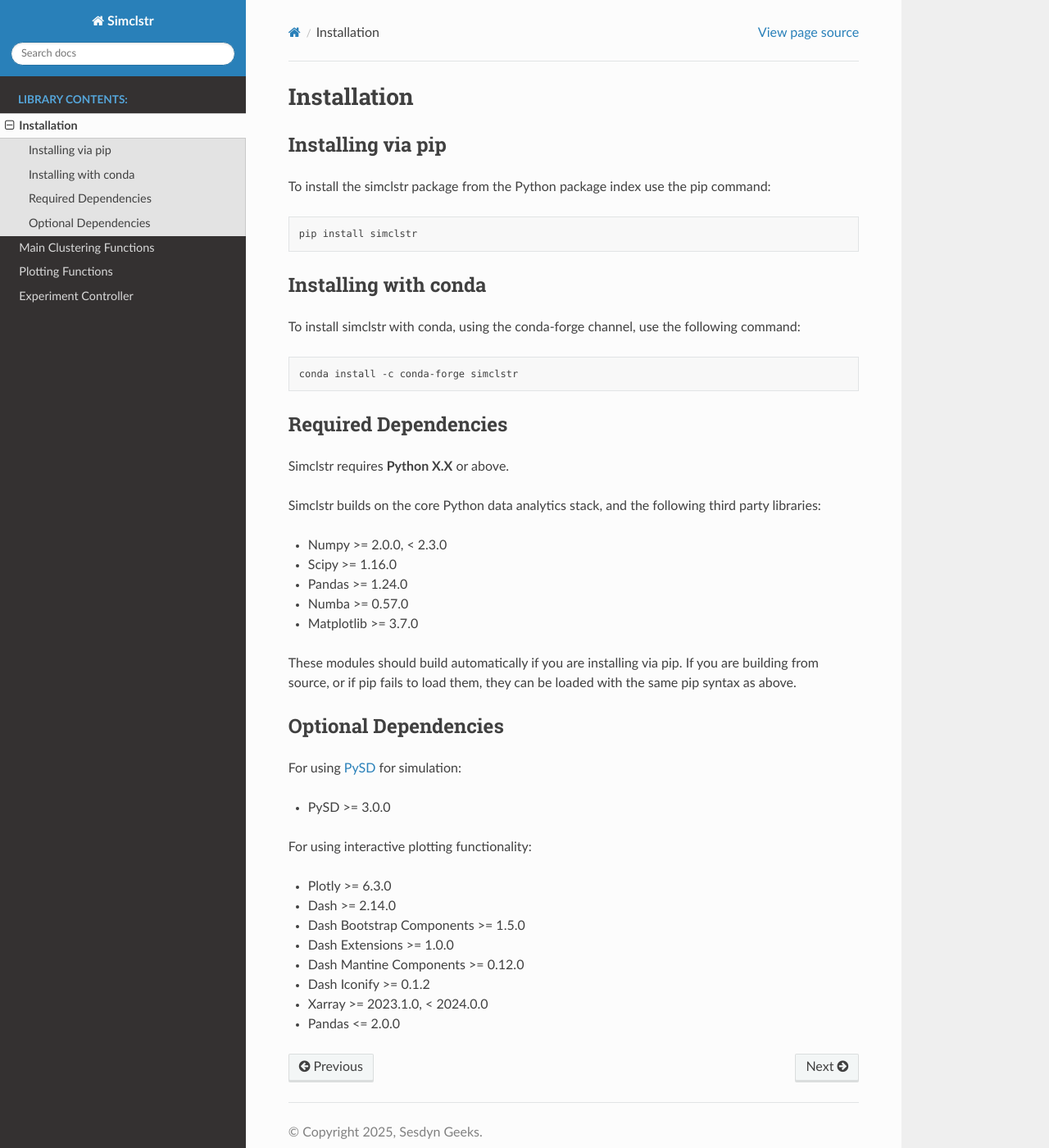
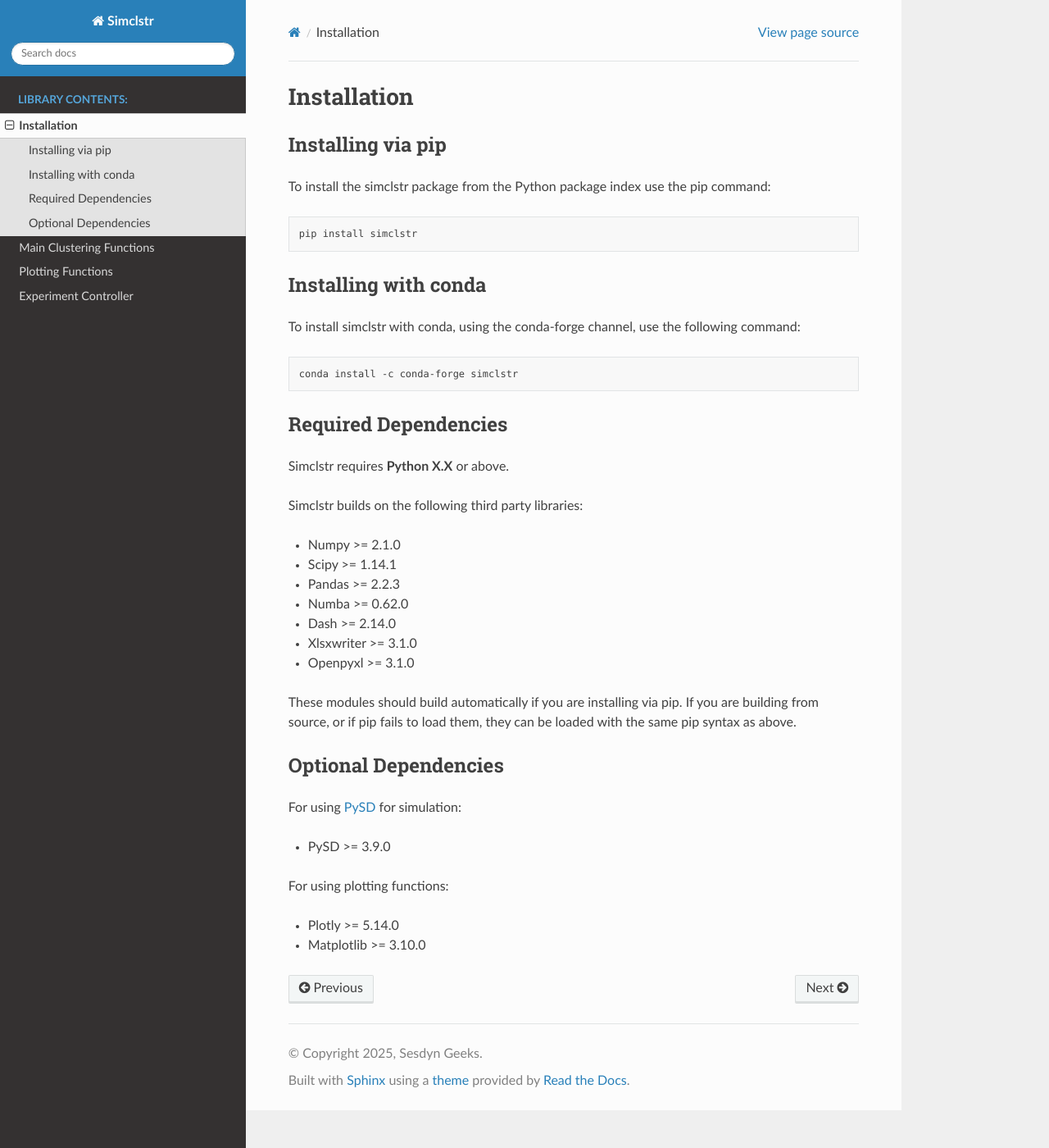
Before and after one commit to Sesdyn/Clusterer, a Sphinx documentation site: the page built from docs/source/installation.rst, in a window 1280 px wide and 1400 px high. Shown: the whole window at 82% size. Built offline with Sphinx 7.4.7 and the Read the Docs theme 3.1.0, drawn with Linux system fonts in a browser that asks for light colours; pages that are not in the unit, such as notebooks, are missing from menus.

Commit message:
requirement adjustments

```diff
--- a/demo_plotting_basic_A.py
+++ b/demo_plotting_basic_A.py
@@ -4,7 +4,7 @@
 import os
 
 def main():
-    model_path_vensim = os.path.expanduser('~/Desktop/SESDYN_Basic_A/Basic_A_Vensim.xlsx')
+    model_path_vensim = os.path.expanduser('~/Desktop/arms race/arms_race_results.csv')
 
     read_data = read_time_series(model_path_vensim)
 
--- a/docs/source/installation.rst
+++ b/docs/source/installation.rst
@@ -24,13 +24,15 @@
 
 Simclstr requires **Python X.X** or above.
 
-Simclstr builds on the core Python data analytics stack, and the following third party libraries:
+Simclstr builds on the following third party libraries:
 
-* Numpy >= 2.0.0, < 2.3.0
-* Scipy >= 1.16.0
-* Pandas >= 1.24.0
-* Numba >= 0.57.0
-* Matplotlib >= 3.7.0
+* Numpy >= 2.1.0
+* Scipy >= 1.14.1
+* Pandas >= 2.2.3
+* Numba >= 0.62.0
+* Dash >= 2.14.0
+* Xlsxwriter >= 3.1.0
+* Openpyxl >= 3.1.0
 
 These modules should build automatically if you are installing via pip. If you are building from source, or if pip fails to load them, they can be loaded with the same pip syntax as above.
 
@@ -39,15 +41,9 @@
 
 For using `PySD <https://pysd.readthedocs.io/en/master/index.html>`_ for simulation:
 
-* PySD >= 3.0.0
+* PySD >= 3.9.0
 
-For using interactive plotting functionality:
+For using plotting functions:
 
-* Plotly >= 6.3.0
-* Dash >= 2.14.0
-* Dash Bootstrap Components >= 1.5.0
-* Dash Extensions >= 1.0.0
-* Dash Mantine Components >= 0.12.0
-* Dash Iconify >= 0.1.2
-* Xarray >= 2023.1.0, < 2024.0.0
-* Pandas <= 2.0.0
+* Plotly >= 5.14.0
+* Matplotlib >= 3.10.0
```
Also changed, not shown: docs/source/index.rst (+7 -6 lines), requirements.txt (+15 -19 lines), 1 other file.
